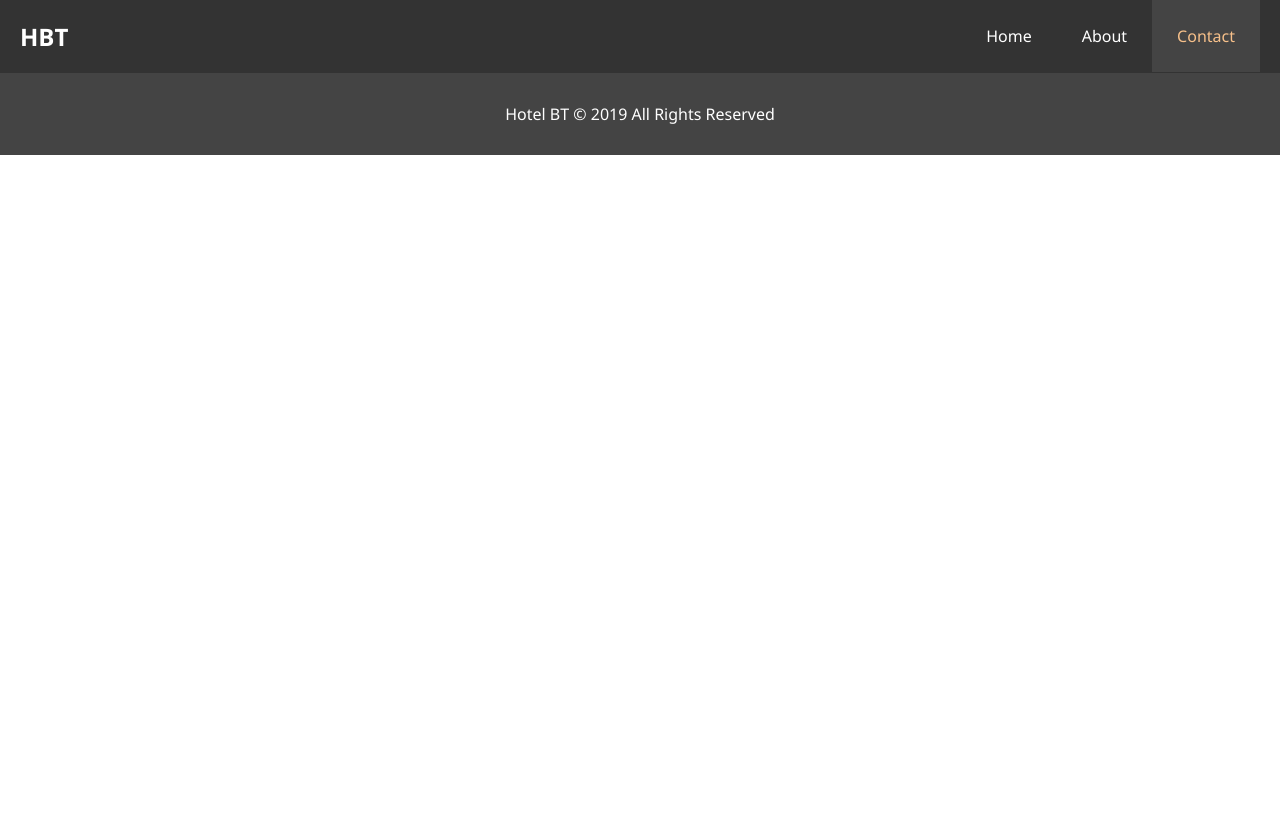
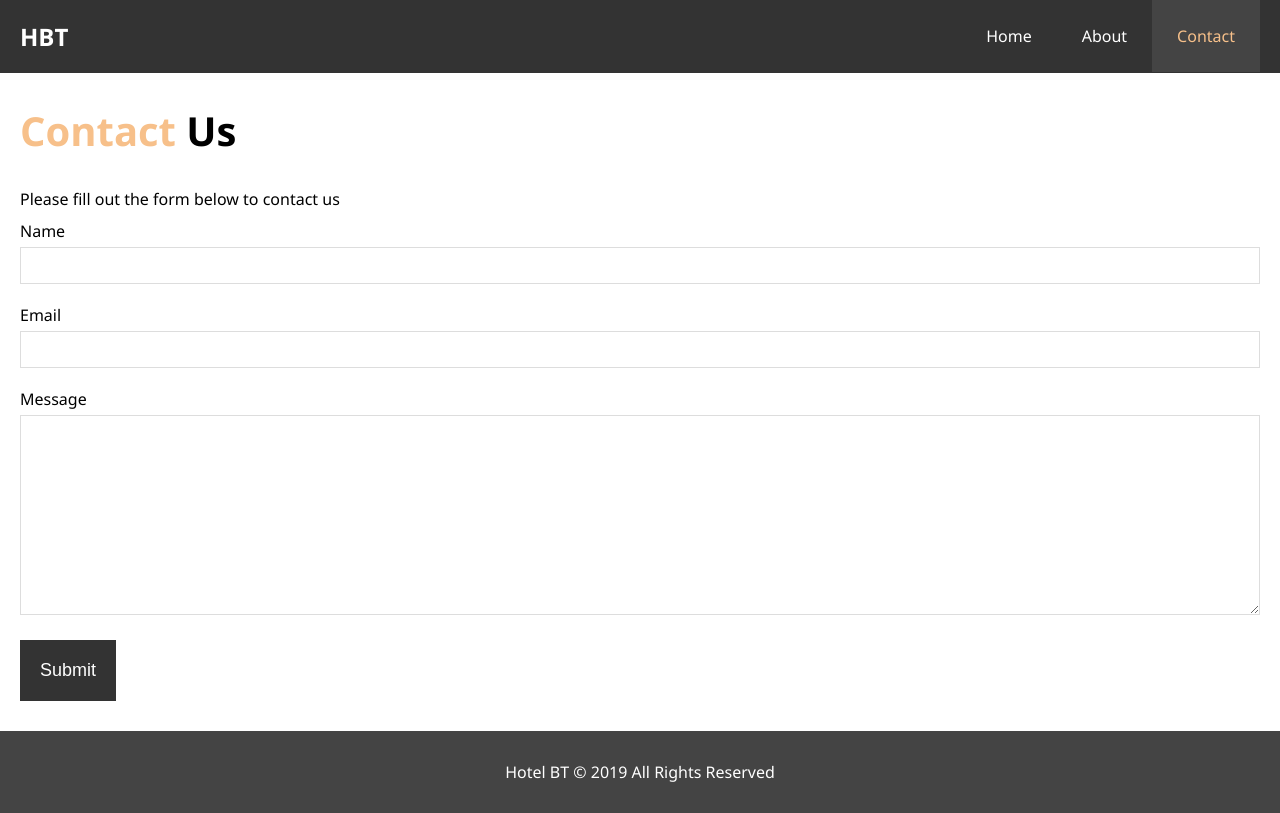
Before and after one commit to drosenbaum5/HBT_hotel, a plain HTML site: page contact.html in a window 1280 px wide. Drawn offline with Linux system fonts and the light colour scheme.

Commit message:
Added initial form and styling

```diff
--- a/contact.html
+++ b/contact.html
@@ -9,8 +9,8 @@
       content="Welcome to the most extraordinary hotel in Boston Massachussetts"
     />
     <meta name="keywords" content="hotel, boston hotel, new england hotel" />
+    <script src="https://kit.fontawesome.com/bf9178ae7b.js" crossorigin="anonymous"></script>
     <link rel="stylesheet" href="css/style.css" />
-
     <title>Hotel BT | Contact</title>
   </head>
   <body>
@@ -28,7 +28,28 @@
     </header>
 
 
+    <section id ="contact-form" class="py-3">
+        <div class="container">
+            <h1 class="l-heading"><span class="text-primary">Contact</span> Us</h1>
+            <p>Please fill out the form below to contact us</p>
+            <form action="process.php">
+                <div class="form-group">
+                    <label for="name">Name</label>
+                    <input type ="text" name="name" id="name">
+                </div>
+                <div class="form-group">
+                    <label for="email">Email</label>
+                    <input type ="text" name="email" id="email">
+                </div>
+                <div class="form-group">
+                    <label for="message">Message</label>
+                    <textarea type ="text" name="message" id="message"></textarea>
+                </div>
 
+                <button type = "submit" class="btn">Submit</button>
+            </form>
+        </div>
+    </section>
     <footer class="clr" id="main-footer">
       <p>Hotel BT &copy; 2019 All Rights Reserved</p>
     </footer>
--- a/css/style.css
+++ b/css/style.css
@@ -242,6 +242,33 @@ p {
     border-radius: 50%;
 }
 
+/* contact form*/
+#contact-form .form-group {
+    margin-bottom: 20px;
+}
+
+#contact-form label {
+    display: block;
+    margin-bottom: 5px;
+}
+
+#contact-form input,
+#contact-form textarea {
+    width: 100%;
+    padding: 10px;
+    border: 1px #ddd solid;
+}
+
+#contact-form textarea {
+    height: 200px;
+}
+
+#contact-form input:focus,
+#contact-form textarea:focus {
+    outline: none;
+    border-color: #f7c08a;
+}
+
 /* footer  */
 #main-footer {
     text-align: center;
```
